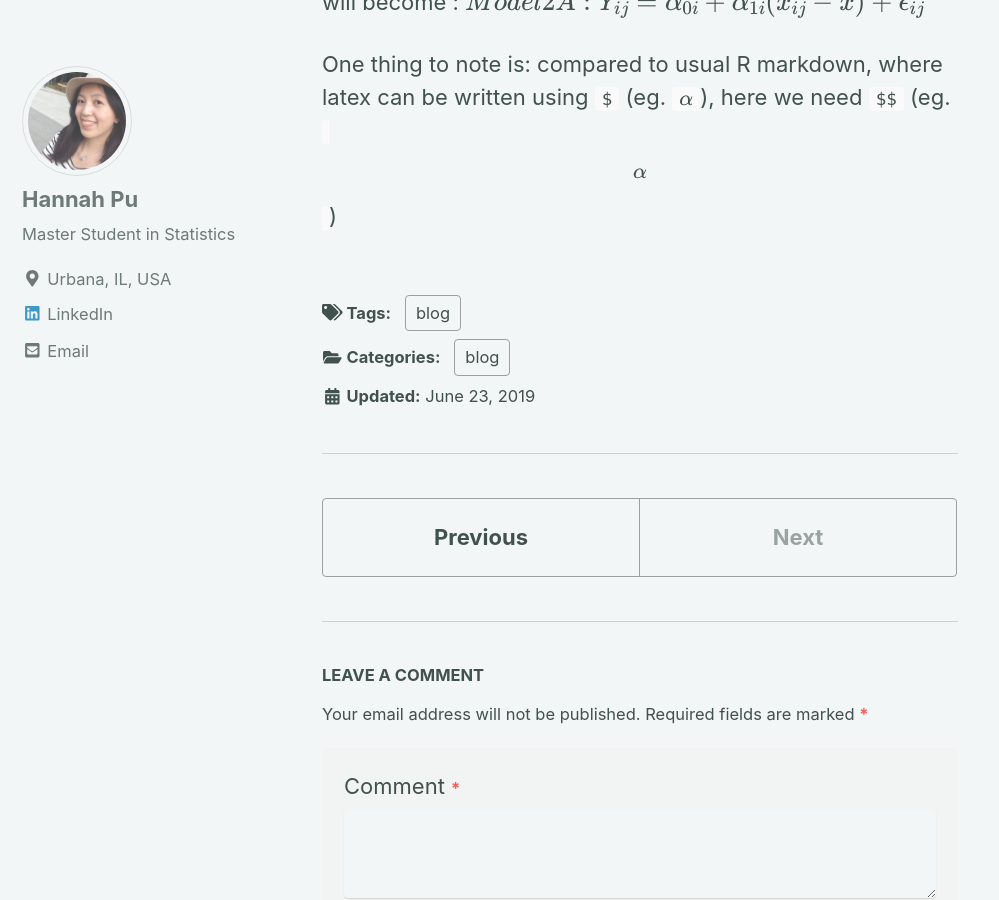
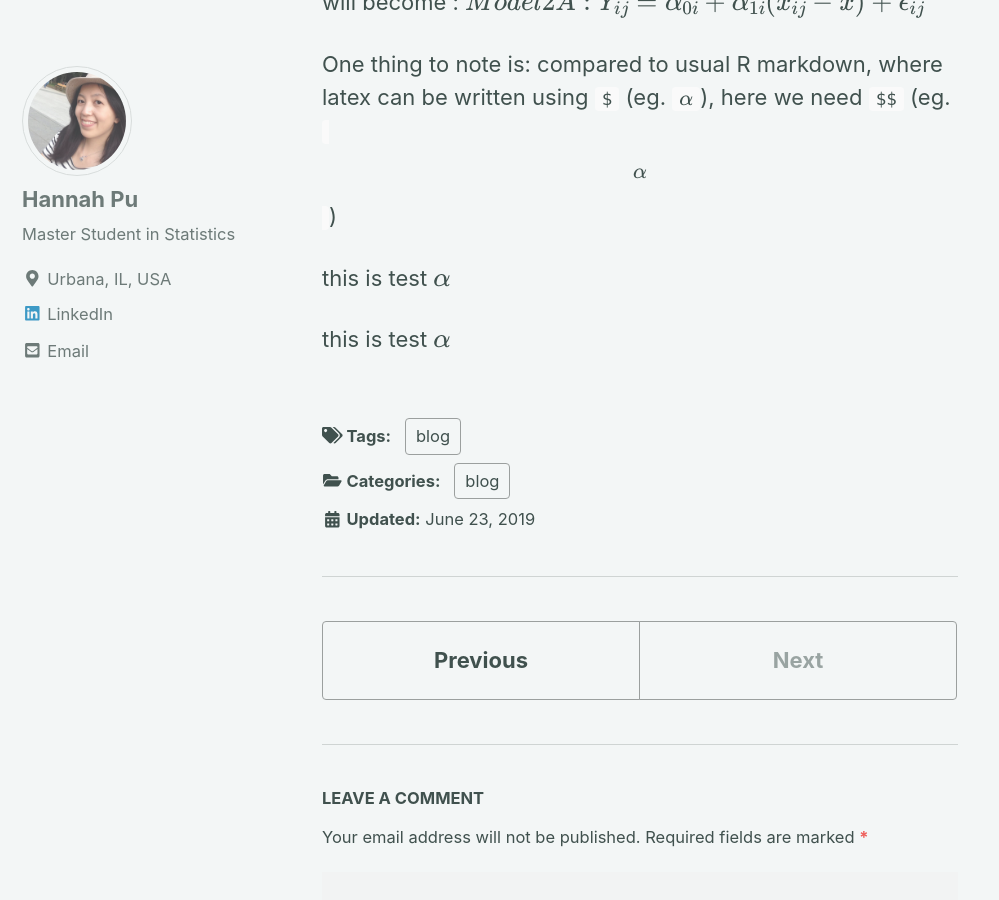
Before and after one commit to hannahpu/hannahpu.github.io, a Jekyll site: the page built from _posts/2019-06-23-latex.md, in a window 1280 px wide and 900 px high, scrolled down 934 px. Shown: the whole window, without its empty margins (0-999 px from the left). Built offline with Jekyll 4.4.1, drawn with Linux system fonts in a browser that asks for light colours; cached includes are drawn as plain includes; nearby versions of some CDN libraries; formulas are drawn with MathJax 3.

Commit message:
Update 2019-06-23-latex.md

```diff
--- a/_posts/2019-06-23-latex.md
+++ b/_posts/2019-06-23-latex.md
@@ -28,3 +28,7 @@ Then
 will become : $$ Model 2A: Y_{ij}=\alpha_{0i}+\alpha_{1i}(x_{ij}-\bar{x})+\epsilon_{ij} $$
 
 One thing to note is: compared to usual R markdown, where latex can be written using `$` (eg. `$ \alpha $`), here we need `$$` (eg. `$$ \alpha $$`)
+
+this is test $\alpha$
+
+this is test $$ \alpha $$
```
